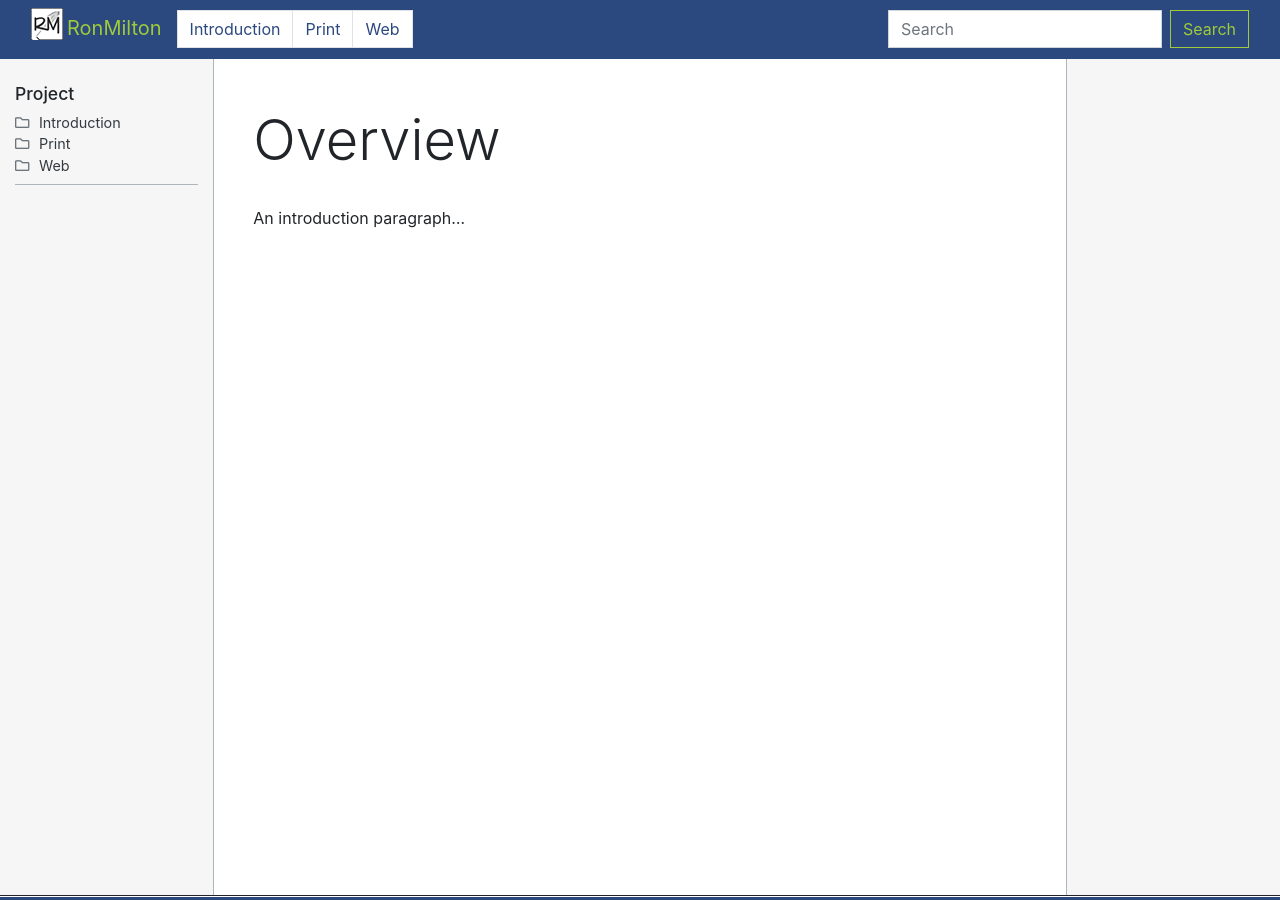
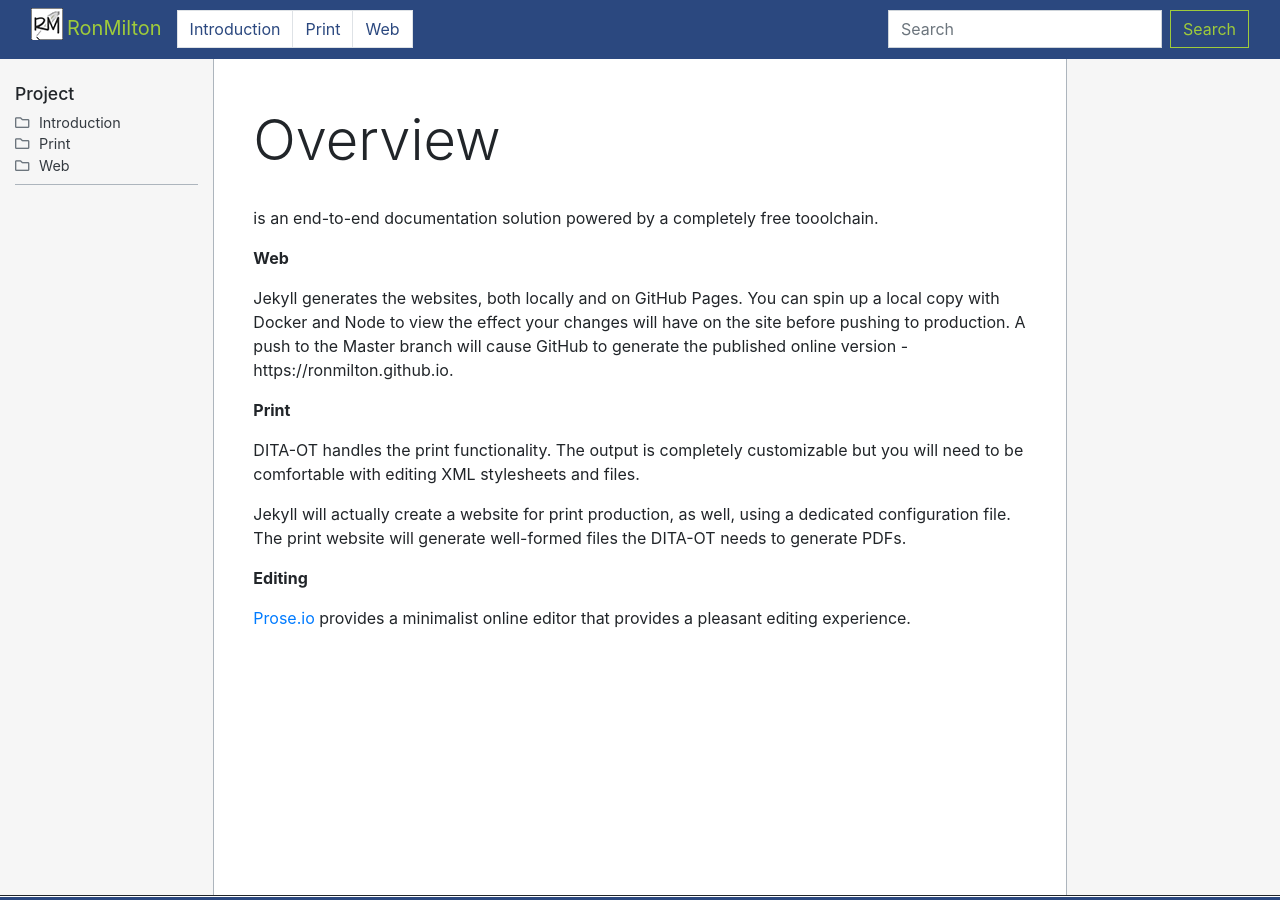
Before and after one commit to RonMilton/docker, a Jekyll site: the page built from docs/_latest/intro/overview.md, in a window 1280 px wide and 900 px high. Built offline with Jekyll 4.4.1, drawn with Linux system fonts in a browser that asks for light colours; nearby versions of some CDN libraries; comment, search, counter and statistics services are not loaded.

Commit message:
Updated content

```diff
--- a/docs/_latest/intro/overview.md
+++ b/docs/_latest/intro/overview.md
@@ -2,4 +2,18 @@
 ---
 # Overview
 
-An introduction paragraph...
+{{site.data.project.project-name}} is an end-to-end documentation solution powered by a completely free tooolchain.
+
+**Web**
+
+Jekyll generates the websites, both locally and on GitHub Pages. You can spin up a local copy with Docker and Node to view the effect your changes will have on the site before pushing to production. A push to the Master branch will cause GitHub to generate the published online version - {{site.url}}.
+
+**Print**
+
+DITA-OT handles the print functionality. The output is completely customizable but you will need to be comfortable with editing XML stylesheets and files.
+
+Jekyll will actually create a website for print production, as well, using a dedicated configuration file. The print website will generate well-formed files the DITA-OT needs to generate PDFs.
+
+**Editing**
+
+[Prose.io](http://prose.io) provides a minimalist online editor that provides a pleasant editing experience.
```
